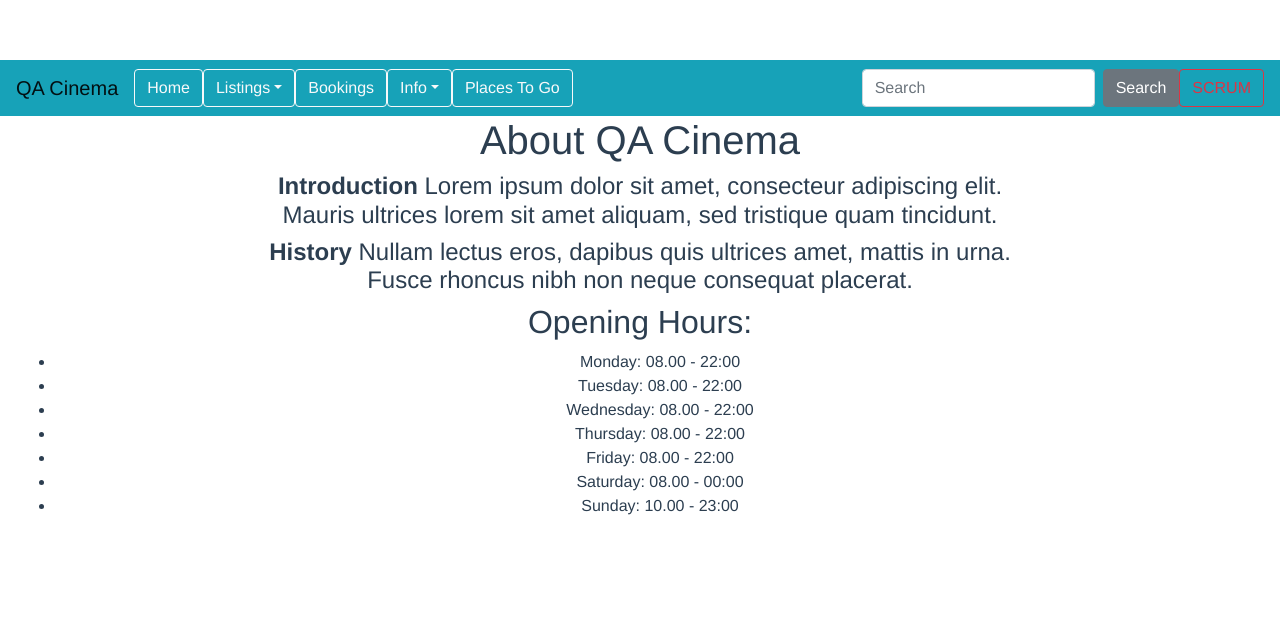
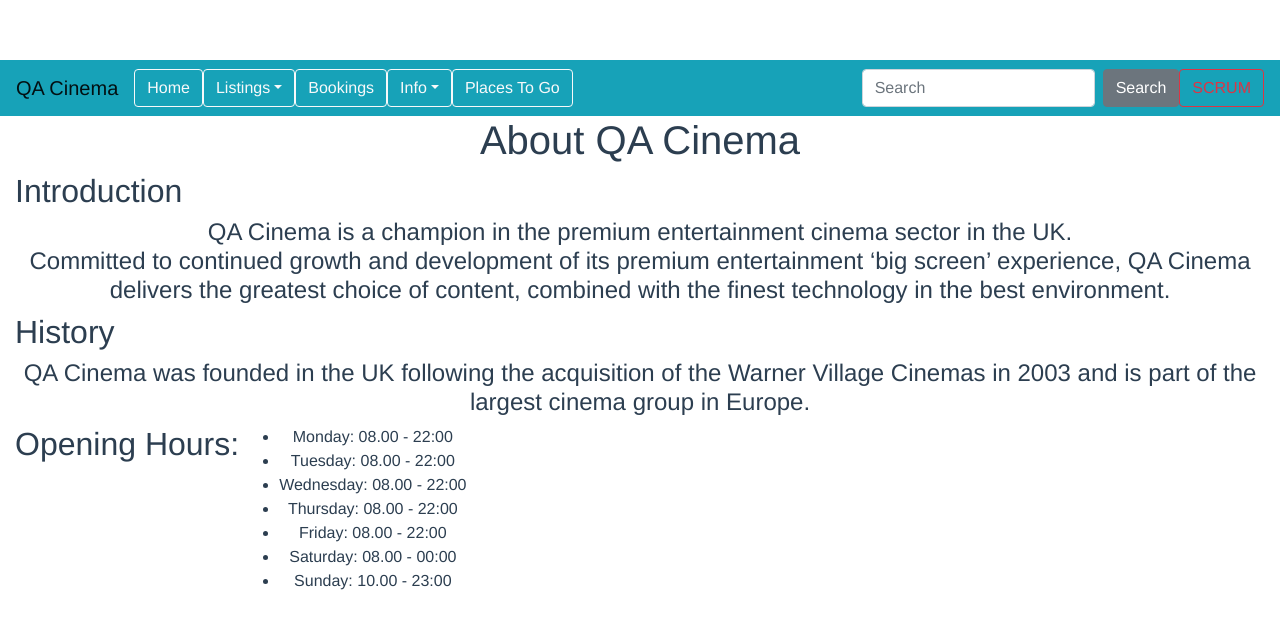
Before and after one commit to tejanhu/QACinema-boot-vue-docker, a Vue app in the folder src/main/frontend/: page / in a window 1280 px wide. Shown: the top 628 px of the page. Built offline with nearby package versions, Linux system fonts and the light colour scheme.

Commit message:
made changes to css

```diff
--- a/src/main/frontend/src/components/About.vue
+++ b/src/main/frontend/src/components/About.vue
@@ -18,14 +18,16 @@
         <div className="container">
           <div className="row">
             <div className="col-sm-12 col-lg-12">
-              <!--<h2>Our Values</h2>-->
-              <h4><strong>Introduction</strong> Lorem ipsum dolor sit amet, consecteur adipiscing elit.<br/> Mauris ultrices lorem sit amet  aliquam, sed tristique quam tincidunt.</h4>
-              <h4><strong>History</strong> Nullam lectus eros, dapibus quis ultrices amet, mattis in urna.<br/> Fusce rhoncus nibh non neque consequat placerat.</h4>
+              <h2 class="about-title">Introduction</h2>
+              <h4 class="about-content">QA Cinema is a champion in the premium entertainment cinema sector in the UK.
+                <br/> Committed to continued growth and development of its premium entertainment ‘big screen’ experience, QA Cinema delivers the greatest choice of content, combined with the finest technology in the best environment.</h4>
+              <h2 class="about-title">History</h2><br/>
+              <h4 class="about-content"> QA Cinema was founded in the UK following the acquisition of the Warner Village Cinemas in 2003 and is part of the largest cinema group in Europe.</h4>
             </div>
             <div className="col-sm-4">
-              <h2>Opening Hours:</h2>
-              <span className="glyphicon glyphicon-signal logo"></span>
-              <ul>
+              <h2 class="about-title">Opening Hours:</h2>
+
+              <ul class="about-content">
                 <li>Monday: 08.00 - 22:00</li>
                 <li>Tuesday: 08.00 - 22:00</li>
                 <li>Wednesday: 08.00 - 22:00</li>
@@ -50,5 +52,10 @@
 </script>
 
 <style scoped>
-
+.about-title{
+  float: left;
+}
+  .about-content{
+    float:left;
+  }
 </style>
```
